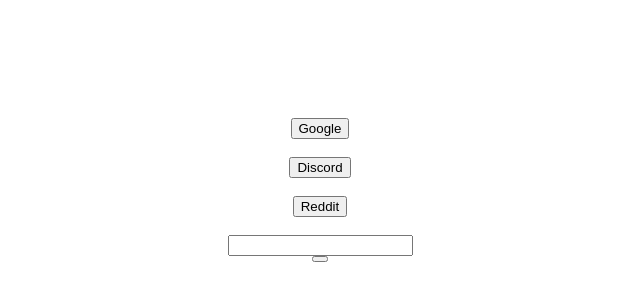
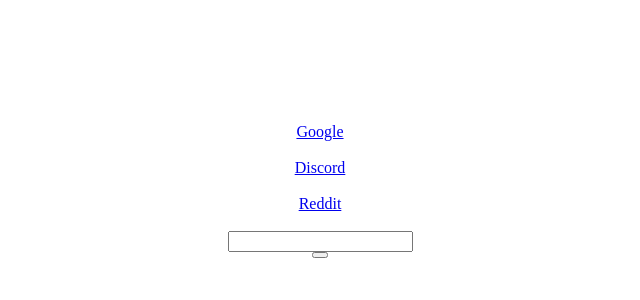
Before and after one commit to bvoid82/quickaccs, a plain HTML site: page index.html in a window 1280 px wide. Shown: the part 218-518 px from the top of the page, without its empty margins (320-960 px from the left). Drawn offline with Linux system fonts and the light colour scheme.

Commit message:
Update index.html

```diff
--- a/index.html
+++ b/index.html
@@ -12,9 +12,9 @@
 }
   </style>
   <div class=centered>
-<button href="https://google.com">Google</button><br>
-<button href="https://discord.com/login">Discord</button><br>
-<button href="https://reddit.com">Reddit</button><br>
+<a href="https://google.com">Google</a><br>
+<a href="https://discord.com/login">Discord</a><br>
+<a href="https://reddit.com">Reddit</a><br>
 
 <input id=text type=text></input>
 <button id=lol></button>
```
